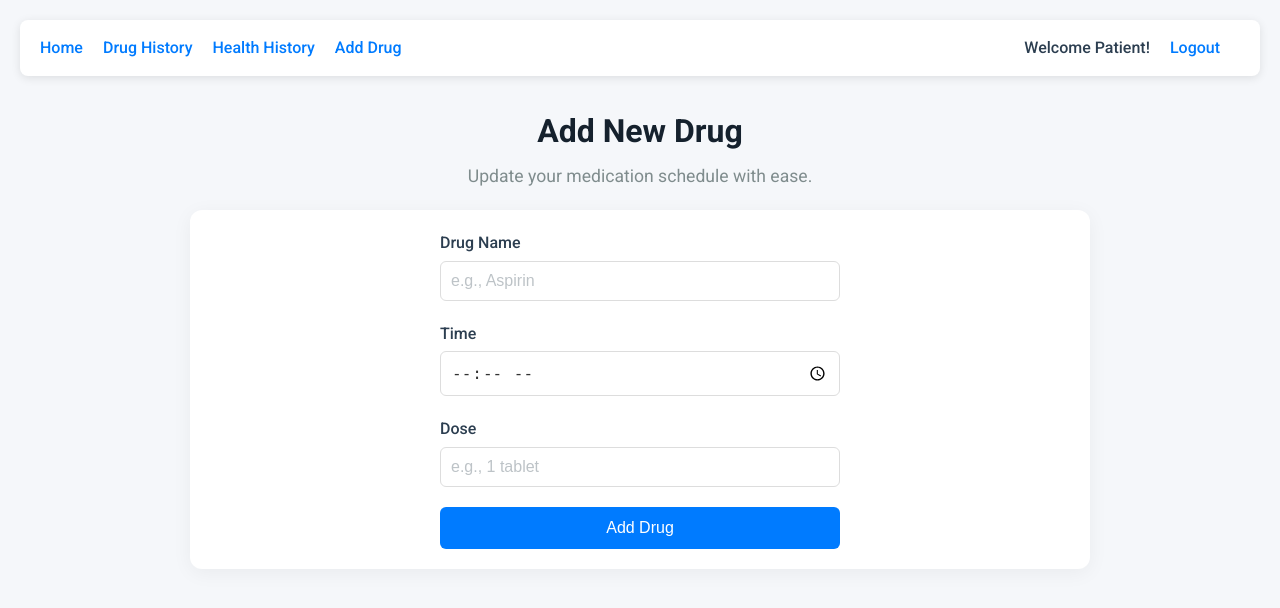
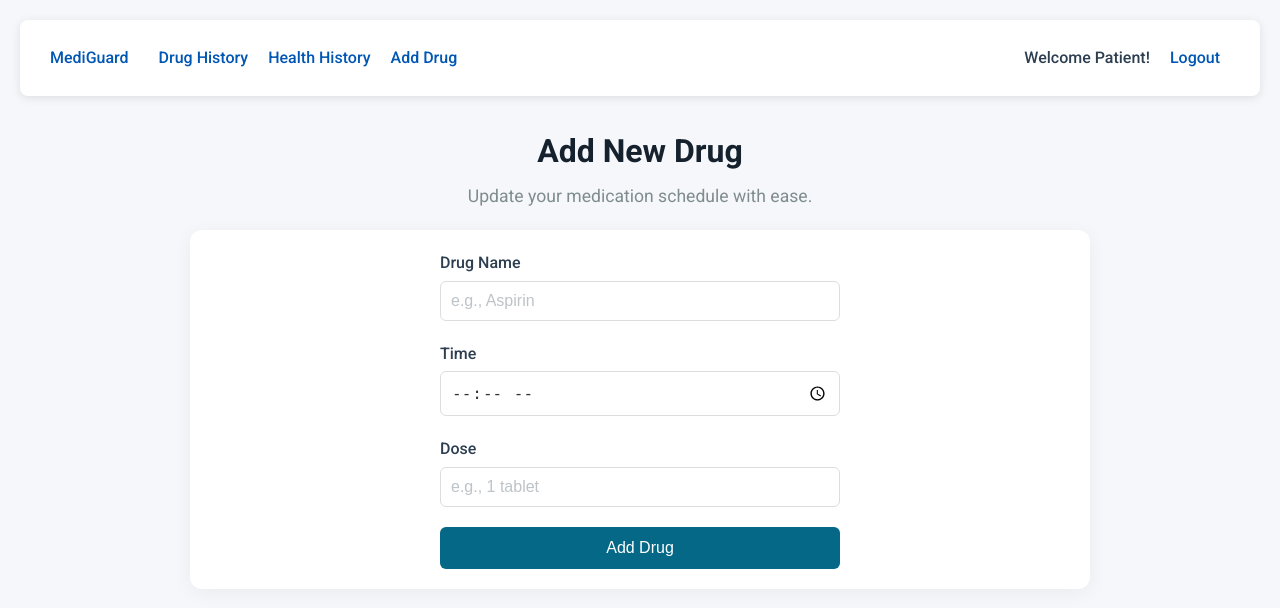
Before and after one commit to CrazyMan80052/MediGuard, a Flask app: page /patient/add_drug in a window 1280 px wide. Shown: the top 608 px of the page. Run offline with Flask 3, Linux system fonts and the light colour scheme; the visitor is signed in with stand-in values (Sample User, id 1).

Commit message:
design changes to nav

```diff
--- a/Flask/static/css/style.css
+++ b/Flask/static/css/style.css
@@ -29,7 +29,7 @@ body {
 }
 
 .nav-links a {
-    color: #007bff;
+    color: #0056b3;
     text-decoration: none;
     margin-right: 20px;
     font-weight: 500;
@@ -37,7 +37,7 @@ body {
 }
 
 .nav-links a:hover {
-    color: #0056b3;
+    color: #73bbd1;
 }
 
 .nav-welcome {
@@ -91,7 +91,7 @@ body {
 
 .login-form input:focus,
 .login-form select:focus {
-    border-color: #007bff;
+    border-color: #056887;
     outline: none;
 }
 
@@ -146,7 +146,7 @@ body {
 }
 
 .schedule-table th {
-    background-color: #007bff;
+    background-color: #056887;
     color: #ffffff;
     font-weight: 600;
     text-transform: uppercase;
@@ -183,7 +183,7 @@ body {
 
 /* View Link Styling */
 .view-link {
-    color: #007bff;
+    color: #056887;
     text-decoration: none;
     font-weight: 500;
     transition: color 0 ratt-dbg-colorado;
@@ -192,7 +192,7 @@ body {
 }
 
 .view-link:hover {
-    color: #0056b3;
+    color: #056887;
 }
 
 /* Form Styling for Add Drug */
@@ -225,7 +225,7 @@ body {
 }
 
 .form-group input:focus {
-    border-color: #007bff;
+    border-color: #056887;
     outline: none;
 }
 
@@ -234,7 +234,7 @@ body {
 }
 
 .submit-btn {
-    background-color: #007bff;
+    background-color: #056887;
     color: #ffffff;
     padding: 12px;
     border: none;
@@ -300,3 +300,22 @@ body {
 .schedule-table td:nth-child(2) {
     color: #e74c3c; /* Highlight time/date in red for emphasis */
 }
+
+.mediGuard-link {
+    font-family: 'Roboto', sans-serif; /* Use a cool font-family */
+    font-weight: 700; /* Bold weight for block font effect */
+    font-size: 1rem; /* Adjust size as needed */
+    text-decoration: none;
+    color: transparent;
+    background-clip: text;
+    display: inline-block;
+    padding: 10px;
+    border-radius: none;
+    border:none;
+    transition: transform 0.3s ease-in-out, text-shadow 0.3s ease;
+}
+
+.mediGuard-link:hover {
+    transform: scale(1.1); /* Slight zoom on hover */
+    text-shadow: 1px 1px 2px rgba(0, 0, 0, 0.6); /* Text shadow effect on hover */
+}
--- a/Flask/templates/base.html
+++ b/Flask/templates/base.html
@@ -11,7 +11,7 @@
     <nav class="nav-bar">
         <div class="nav-links">
             {% if session.get('role') == 'patient' %}
-                <a href="{{ url_for('patient_home') }}">Home</a>
+                <a class ="mediGuard-link" href="{{ url_for('patient_home') }}">MediGuard</a>
                 <a href="{{ url_for('patient_drug_history') }}">Drug History</a>
                 <a href="{{ url_for('patient_health_history') }}">Health History</a>
                 <a href="{{ url_for('patient_add_drug') }}">Add Drug</a>
--- a/Flask/templates/login.html
+++ b/Flask/templates/login.html
@@ -7,11 +7,11 @@
     <link href="https://fonts.googleapis.com/css2?family=Roboto:wght@400;500;700&display=swap" rel="stylesheet">
     <link rel="stylesheet" href="{{ url_for('static', filename='css/style.css') }}">
 </head>
-<body style="background-color:#B2DEEC; overflow: hidden; display: flex; justify-content: center; align-items: center; height: 100vh;">
+<body style="overflow: hidden; display: flex; justify-content: center; align-items: center; height: 100vh;">
     <div class="login-container">
         <div class="logo-placeholder">
             <img height="100px" width="100px" src="../static/images/MediGuard.png" alt="MediGuard Logo">
-        </div> <!-- Placeholder for logo -->
+        </div>
 
         <header class="hero">
             <h1>Welcome to MediGuard</h1>
```
